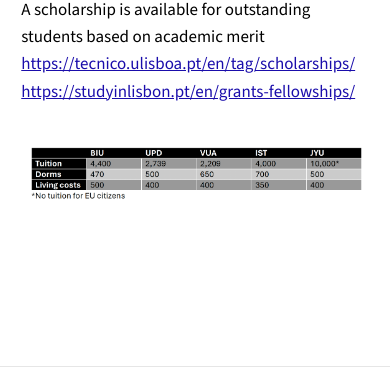
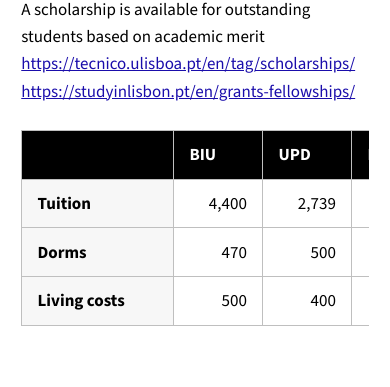
Before and after one commit to alon67/neurodata-master.org, an Astro site: page /programme-costs in a window 390 px wide. Shown: the part 3237-3624 px from the top of the page. Built offline with nearby package versions, Linux system fonts and the light colour scheme; Astro itself is replaced by a stand-in of ours.

Commit message:
Replace scholarship costs image with HTML table (drop VUA, JYU)
The costs PNG still listed VUA and JYU columns. Recreate it as a
responsive, theme-consistent HTML table with only BIU, UPD and IST,
and delete the outdated image.

Co-Authored-By: Claude Opus 4.8 <noreply@anthropic.com>

```diff
--- a/src/pages/programme-costs.astro
+++ b/src/pages/programme-costs.astro
@@ -67,7 +67,71 @@ import Base from '../layouts/Base.astro';
       <a href="https://tecnico.ulisboa.pt/en/tag/scholarships/">https://tecnico.ulisboa.pt/en/tag/scholarships/</a><br>
       <a href="https://studyinlisbon.pt/en/grants-fellowships/">https://studyinlisbon.pt/en/grants-fellowships/</a></p>
 
-      <img src="/images/scholarship-costs-table.png" alt="Screenshot 2024-05-03 at 20.28.58.png" loading="lazy">
+      <div class="costs-table-wrap">
+        <table class="costs-table">
+          <thead>
+            <tr>
+              <th scope="col"><span class="sr-only">Cost</span></th>
+              <th scope="col">BIU</th>
+              <th scope="col">UPD</th>
+              <th scope="col">IST</th>
+            </tr>
+          </thead>
+          <tbody>
+            <tr>
+              <th scope="row">Tuition</th>
+              <td>4,400</td>
+              <td>2,739</td>
+              <td>4,000</td>
+            </tr>
+            <tr>
+              <th scope="row">Dorms</th>
+              <td>470</td>
+              <td>500</td>
+              <td>700</td>
+            </tr>
+            <tr>
+              <th scope="row">Living costs</th>
+              <td>500</td>
+              <td>400</td>
+              <td>350</td>
+            </tr>
+          </tbody>
+        </table>
+      </div>
     </div>
   </section>
 </Base>
+
+<style>
+  .costs-table-wrap { overflow-x: auto; margin: 1.5rem 0; }
+  .costs-table {
+    border-collapse: collapse;
+    width: 100%;
+    min-width: 420px;
+    font-size: 1rem;
+  }
+  .costs-table th,
+  .costs-table td {
+    border: 1px solid var(--color-border);
+    padding: 0.6rem 0.9rem;
+    text-align: left;
+  }
+  .costs-table thead th {
+    background: #000;
+    color: #fff;
+    font-weight: 700;
+  }
+  .costs-table tbody th {
+    background: var(--color-bg-soft);
+    font-weight: 700;
+  }
+  .costs-table tbody td { text-align: right; }
+  .sr-only {
+    position: absolute;
+    width: 1px; height: 1px;
+    padding: 0; margin: -1px;
+    overflow: hidden; clip: rect(0, 0, 0, 0);
+    white-space: nowrap; border: 0;
+  }
+</style>
```
Also changed, not shown: public/images/scholarship-costs-table.png (deleted).
